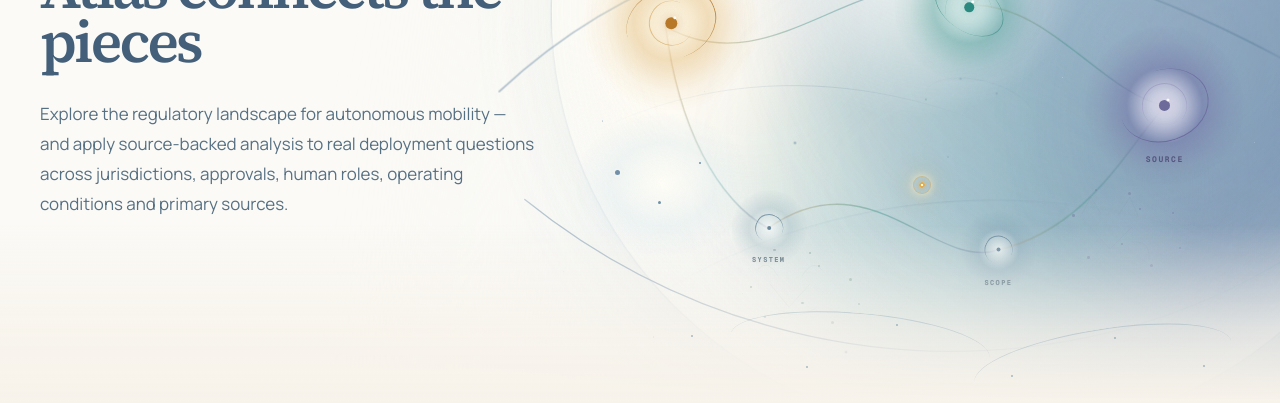
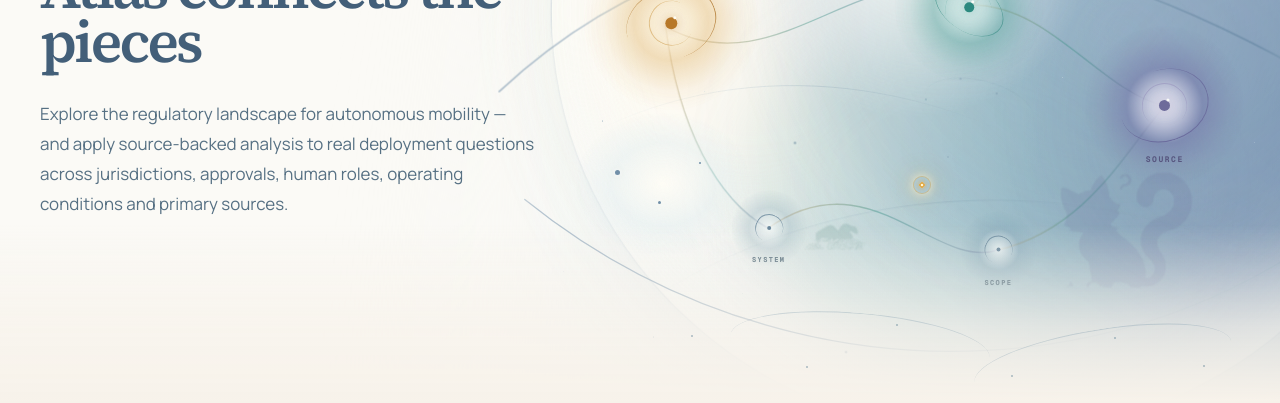
Before and after one commit to kristishefer/autonomy-regulation-atlas, a Next.js app: page / in a window 1280 px wide. Shown: the part 392-795 px from the top of the page. Built offline with nearby package versions, Linux system fonts and the light colour scheme.

Commit message:
add approved mascot silhouettes to hero

```diff
--- a/src/app/home/fox-constellation-proof.css
+++ b/src/app/home/fox-constellation-proof.css
@@ -1,5 +1,7 @@
-/* Fox constellation proof: exact geometry derived from the approved reference.
-   This is intentionally isolated to the Fox trigger only. */
+/* Mascot silhouettes: use approved/source artwork directly.
+   Fox keeps the approved constellation reference. Cat and Dog use the alpha
+   silhouettes of their existing mascot assets instead of reconstructed points. */
+
 @media (min-width: 901px) {
   [data-atlasling-cluster="fox"] {
     animation: none !important;
@@ -12,7 +14,11 @@
   }
 
   [data-atlasling-cluster="fox"] > svg,
-  [data-atlasling-cluster="fox"] > i {
+  [data-atlasling-cluster="fox"] > i,
+  [data-atlasling-cluster="cat"] > svg,
+  [data-atlasling-cluster="cat"] > i,
+  [data-atlasling-cluster="dog"] > svg,
+  [data-atlasling-cluster="dog"] > i {
     display: none !important;
   }
 
@@ -43,17 +49,61 @@
     height: 244px !important;
     inset: auto !important;
     left: 50% !important;
-    opacity: 0 !important;
+    opacity: 0.18 !important;
     pointer-events: none !important;
     position: absolute !important;
     top: 50% !important;
-    transform: translate(-101%, -56%) scale(0.72) !important;
+    transform: translate(-101%, -56%) scale(0.84) !important;
     transform-origin: 100% 56% !important;
     transition:
       opacity 420ms ease,
       transform 560ms cubic-bezier(0.22, 1, 0.36, 1),
       filter 420ms ease !important;
     width: 320px !important;
+  }
+
+  [data-atlasling-cluster="cat"],
+  [data-atlasling-cluster="dog"] {
+    animation: none !important;
+    opacity: 1 !important;
+    z-index: 8 !important;
+  }
+
+  [data-atlasling-cluster="cat"] > span:first-child,
+  [data-atlasling-cluster="dog"] > span:first-child {
+    border-radius: 0 !important;
+    inset: auto !important;
+    left: 50% !important;
+    pointer-events: none !important;
+    position: absolute !important;
+    top: 50% !important;
+    transform-origin: 50% 50% !important;
+    transition:
+      opacity 420ms ease,
+      transform 560ms cubic-bezier(0.22, 1, 0.36, 1),
+      filter 420ms ease !important;
+  }
+
+  [data-atlasling-cluster="cat"] > span:first-child {
+    background: rgba(105, 105, 151, 0.72) !important;
+    filter: drop-shadow(0 0 8px rgba(111, 112, 158, 0.22));
+    height: 142px !important;
+    -webkit-mask: url("/atlaslings/cat.png") center / contain no-repeat;
+    mask: url("/atlaslings/cat.png") center / contain no-repeat;
+    opacity: 0.22 !important;
+    transform: translate(-50%, -50%) scale(0.88) !important;
+    width: 166px !important;
+  }
+
+  [data-atlasling-cluster="dog"] > span:first-child {
+    background: rgba(77, 127, 119, 0.76) !important;
+    filter: drop-shadow(0 0 8px rgba(82, 137, 128, 0.22));
+    height: 150px !important;
+    -webkit-mask: url("/atlaslings/dog-whippet.png") center / contain no-repeat;
+    mask: url("/atlaslings/dog-whippet.png") center / contain no-repeat;
+    opacity: 0.24 !important;
+    transform: translate(-50%, -50%) scale(0.9) !important;
+    width: 150px !important;
   }
 
   [data-atlasling-cluster="fox"]:hover::before,
@@ -70,10 +120,76 @@
     opacity: 0.98 !important;
     transform: translate(-101%, -56%) scale(1) !important;
   }
+
+  [data-atlasling-cluster="cat"]:hover > span:first-child,
+  [data-atlasling-cluster="cat"]:focus-visible > span:first-child {
+    filter: drop-shadow(0 0 12px rgba(111, 112, 158, 0.42));
+    opacity: 0.78 !important;
+    transform: translate(-50%, -50%) scale(1) !important;
+  }
+
+  [data-atlasling-cluster="dog"]:hover > span:first-child,
+  [data-atlasling-cluster="dog"]:focus-visible > span:first-child {
+    filter: drop-shadow(0 0 12px rgba(82, 137, 128, 0.42));
+    opacity: 0.8 !important;
+    transform: translate(-50%, -50%) scale(1) !important;
+  }
+}
+
+@media (max-width: 900px) {
+  [data-atlasling-cluster="fox"] > svg,
+  [data-atlasling-cluster="fox"] > i,
+  [data-atlasling-cluster="cat"] > svg,
+  [data-atlasling-cluster="cat"] > i,
+  [data-atlasling-cluster="dog"] > svg,
+  [data-atlasling-cluster="dog"] > i {
+    display: none !important;
+  }
+
+  [data-atlasling-cluster="fox"] > span:first-child,
+  [data-atlasling-cluster="cat"] > span:first-child,
+  [data-atlasling-cluster="dog"] > span:first-child {
+    border-radius: 0 !important;
+    inset: auto !important;
+    left: 50% !important;
+    pointer-events: none !important;
+    position: absolute !important;
+    top: 50% !important;
+  }
+
+  [data-atlasling-cluster="fox"] > span:first-child {
+    background: url("/atlaslings/fox-constellation-reference.webp") center / contain no-repeat !important;
+    height: 102px !important;
+    opacity: 0.36 !important;
+    transform: translate(-50%, -50%) !important;
+    width: 134px !important;
+  }
+
+  [data-atlasling-cluster="cat"] > span:first-child {
+    background: rgba(105, 105, 151, 0.72) !important;
+    height: 94px !important;
+    -webkit-mask: url("/atlaslings/cat.png") center / contain no-repeat;
+    mask: url("/atlaslings/cat.png") center / contain no-repeat;
+    opacity: 0.34 !important;
+    transform: translate(-50%, -50%) !important;
+    width: 108px !important;
+  }
+
+  [data-atlasling-cluster="dog"] > span:first-child {
+    background: rgba(77, 127, 119, 0.76) !important;
+    height: 96px !important;
+    -webkit-mask: url("/atlaslings/dog-whippet.png") center / contain no-repeat;
+    mask: url("/atlaslings/dog-whippet.png") center / contain no-repeat;
+    opacity: 0.36 !important;
+    transform: translate(-50%, -50%) !important;
+    width: 96px !important;
+  }
 }
 
 @media (prefers-reduced-motion: reduce) {
   [data-atlasling-cluster="fox"] > span:first-child,
+  [data-atlasling-cluster="cat"] > span:first-child,
+  [data-atlasling-cluster="dog"] > span:first-child,
   [data-atlasling-cluster="fox"]::before {
     transition: none !important;
   }
```
